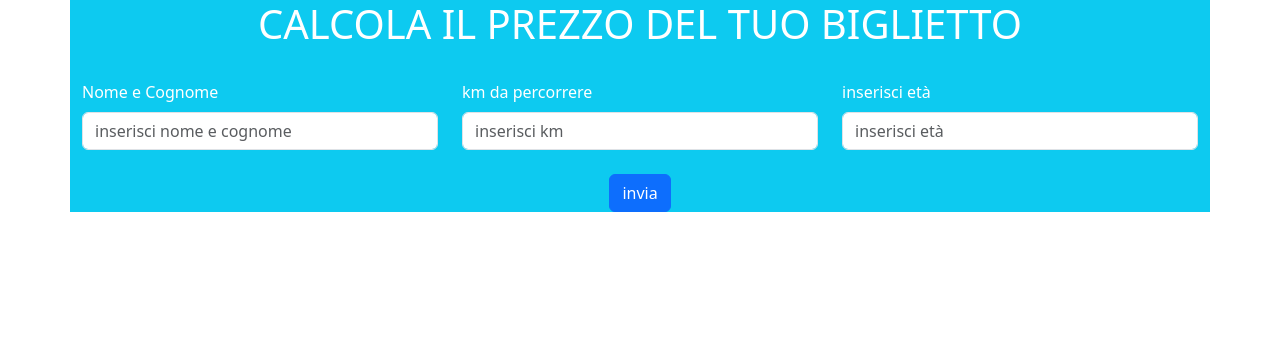
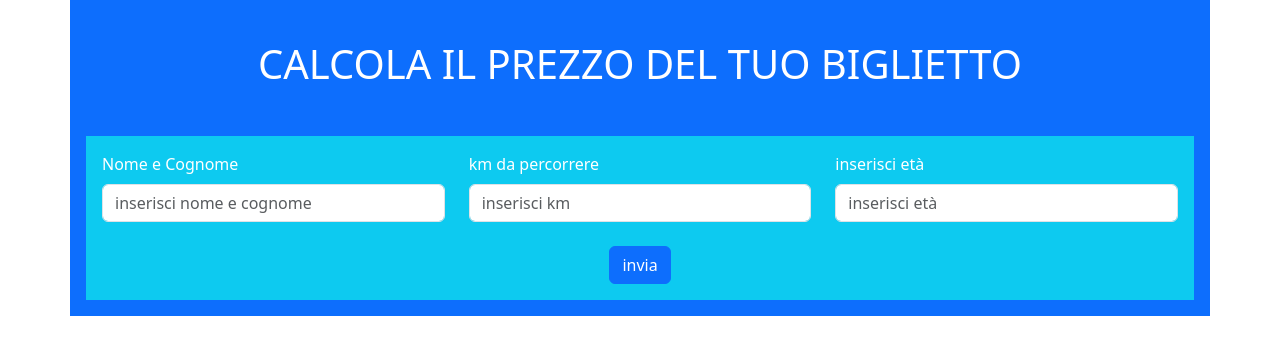
Before and after one commit to Marco-Bacci/js-biglietto-treno-form, a plain HTML site: page index.html in a window 1280 px wide. Drawn offline with nearby package versions, Linux system fonts and the light colour scheme.

Commit message:
feat: upd style

```diff
--- a/index.html
+++ b/index.html
@@ -13,12 +13,10 @@
     <link rel="stylesheet" href="./css/style.css" />
   </head>
   <body>
-    <div class="container bg-info">
+    <div class="container bg-primary p-3">
+      <h1 class="text-center text-white m-4">CALCOLA IL PREZZO DEL TUO BIGLIETTO</h1>
+      <div class="container mt-5 p-3 bg-info">
         <div class="row g-4">
-        <h1 class="text-center text-white">
-          CALCOLA IL PREZZO DEL TUO BIGLIETTO
-        </h1>
-
           <form action="">
             <div class="row g-4">
               <div class="col-12 col-md-4">
@@ -46,7 +44,9 @@
                 />
               </div>
               <div class="col-12 col-md-4">
-              <label for="" class="form-label text-white"> inserisci età</label>
+                <label for="" class="form-label text-white">
+                  inserisci età</label
+                >
                 <input
                   type="text"
                   id="age"
@@ -65,7 +65,7 @@
         </div>
       </div>
       <div id="result-form"></div>
-
+    </div>
     <script
       src="https://cdn.jsdelivr.net/npm/bootstrap@5.3.7/dist/js/bootstrap.bundle.min.js"
       integrity="sha384-ndDqU0Gzau9qJ1lfW4pNLlhNTkCfHzAVBReH9diLvGRem5+R9g2FzA8ZGN954O5Q"
```
Lines whose indentation alone changed are shown as unchanged.
